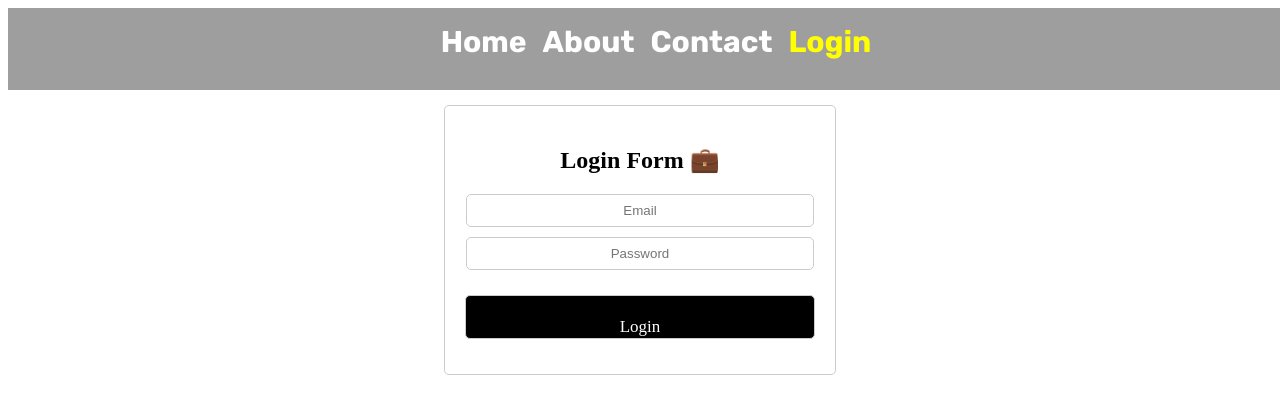
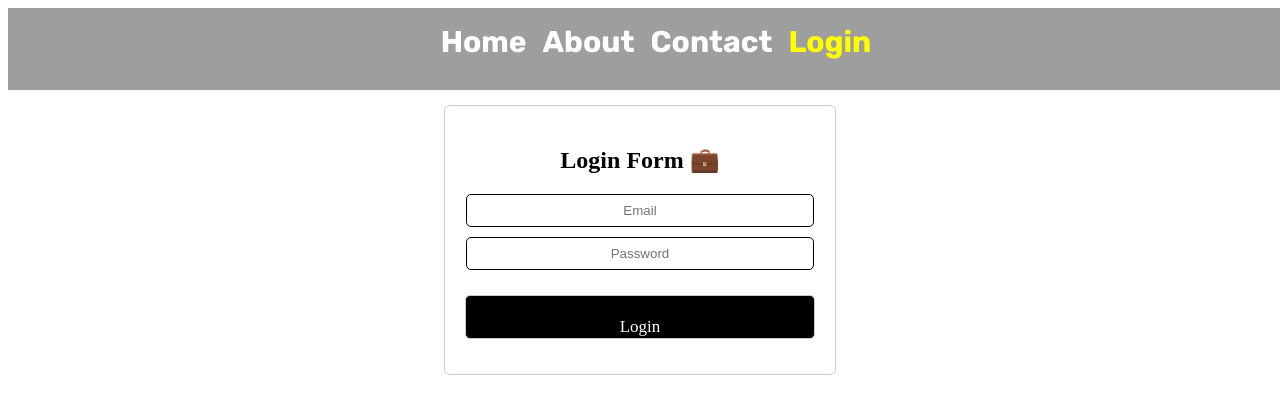
Before and after one commit to Pratish989/login-product-protected-route, a React (Vite) app: page /login in a window 1280 px wide. Shown: the top 414 px of the page. Built offline with nearby package versions, Linux system fonts and the light colour scheme.

Commit message:
Update LoginPage.jsx

```diff
--- a/src/pages/public/LoginPage.jsx
+++ b/src/pages/public/LoginPage.jsx
@@ -40,7 +40,7 @@ function Input(props) {
       onChange={props.onChange}
       required={props.required}
       onBlur={props.onBlur}
-
+      style={props.style}
     />
   );
 }
@@ -85,16 +85,15 @@ function LoginPage({ onLogin }) {
         }
       }
     );
-  }
-
+  };
 
   const InputStyleEmail = {
-    borderColor : emailError ? 'green' : 'red'
-  }
+    borderColor: emailError ? "red" : "black",
+  };
 
   const InputStylePassword = {
-    borderColor : passwordError ? 'green' : 'red'
-  }
+    borderColor: passwordError ? "red" : "black",
+  };
 
   return (
     <div className="login-form">
@@ -104,15 +103,8 @@ function LoginPage({ onLogin }) {
           type="email"
           value={email}
           placeholder="Email"
-          // onBlur = {(e) =>  {
-          //   if (e.target.value === '') {
-          //     e.target.style.borderColor = 'red';
-          //   } else {
-          //     e.target.style.borderColor = 'black';
-          //   }
-          // } }
           onChange={(event) => setEmail(event.target.value)}
-          style = {InputStyleEmail}
+          style={InputStyleEmail}
           required
         />
         {emailError && <p style={{ color: "red" }}>Invalid Email Format</p>}
@@ -123,15 +115,7 @@ function LoginPage({ onLogin }) {
           placeholder="Password"
           onChange={(event) => setPassword(event.target.value)}
           required
-          // onBlur = {(e) =>  {
-          //   if (e.target.value === '') {
-          //     e.target.style.borderColor = 'red';
-          //   } else {
-          //     e.target.style.borderColor = 'black';
-          //   }
-          // } }
-          style = {InputStylePassword}
-
+          style={InputStylePassword}
         />
         {passwordError && (
           <p style={{ color: "red" }}>Invalid Password Format</p>
@@ -144,7 +128,3 @@ function LoginPage({ onLogin }) {
 }
 
 export default LoginPage;
-
-
-// - if the email and password is valid but that doesnt match any of the email and password
-// in registeredUsers Array, then give error message
```
